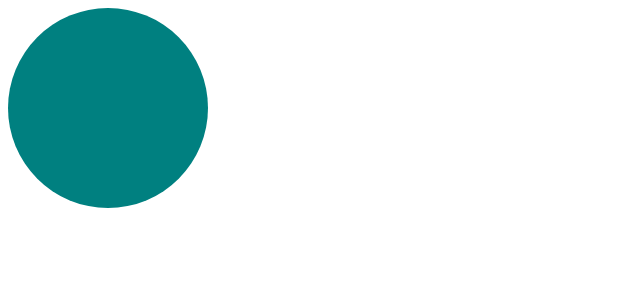
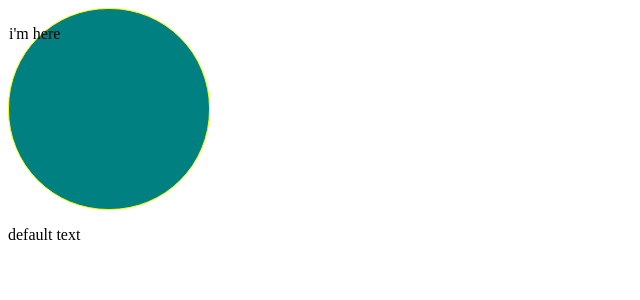
Before and after one commit to AnByoungJune/react-demo, a React (Create React App) app: page /1 in a window 1280 px wide. Shown: the top 300 px of the page, without its empty margins (0-640 px from the left). Built offline with nearby package versions, Linux system fonts and the light colour scheme.

Commit message:
state & typescript

```diff
--- a/src/App.tsx
+++ b/src/App.tsx
@@ -3,7 +3,7 @@ import Circle from "./Circle";
 const App = () => {
   return (
     <>
-        <Circle bgColor="teal" />
+        <Circle text="i'm here" bgColor="teal" borderColor={"yellow"} />
         <Circle bgColor="toamto" />
     </>
   );
--- a/src/Circle.tsx
+++ b/src/Circle.tsx
@@ -1,7 +1,10 @@
 import styled from "styled-components";
+import {useState} from "react";
 
 interface CircleProps {
     bgColor: string;
+    borderColor?: string;
+    text?: string
 }
 
 const Container =styled.div<CircleProps>`
@@ -9,11 +12,16 @@ const Container =styled.div<CircleProps>`
   height: 200px;
   background-color: ${props => props.bgColor};
   border-radius: 100px;
+  border: 1px solid ${props => props.borderColor}
 `;
 
-const Circle = ({bgColor}: CircleProps) => {
-    return <Container bgColor={bgColor} />;
-
+const Circle = ({bgColor, borderColor, text="default text"}: CircleProps) => {
+    const [counter, setCounter] = useState(1);
+    return (
+        <Container bgColor={bgColor} borderColor={borderColor ?? bgColor} text={text} >
+            <p>{text}</p>
+        </Container>
+    )
 }
 
 export default Circle;
```
